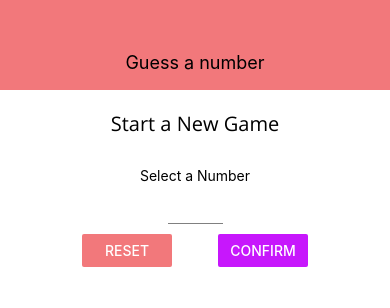
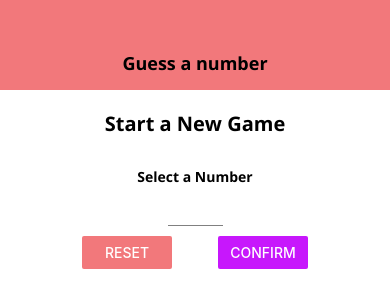
Before and after one commit to kinzlee/Guesser-App, a React Native app: screen / in a window 390 px wide. Shown: the top 308 px of the page. Built offline with nearby package versions, Linux system fonts and the light colour scheme.

Commit message:
added some more styling

```diff
--- a/App.js
+++ b/App.js
@@ -8,11 +8,11 @@ import * as Font from 'expo-font';
 import { AppLoading } from 'expo';
 
 const fetchFonts = () => {
-  Font.loadAsync({
+ return Font.loadAsync({
     'Open-Sans': require('./assets/fonts/OpenSans-Regular.ttf'),
-    'Open-Sans-bold': require('./assets/fonts/OpenSans-Regular.ttf')
-  })
-}
+    'Open-Sans-Bold': require('./assets/fonts/OpenSans-Bold.ttf'),
+  });
+};
 
 
 export default function App() {
@@ -26,7 +26,7 @@ export default function App() {
       <AppLoading
       startAsync={fetchFonts}
       onFinish={() => {setDataLoaded(true)}}
-      onError={() => {console.log(err)}}
+      onError={(err) => {console.log(err)}}
       />
     );
   }
--- /dev/null
+++ b/components/BodyText.js
@@ -0,0 +1,13 @@
+import React from 'react';
+import { Text, StyleSheet } from 'react-native';
+
+const BodyText = (props) => <Text style={styles.body}>{props.children}</Text>
+
+
+const styles = StyleSheet.create({
+    body: {
+        fontFamily: 'Open-Sans-Bold'
+    }
+});
+
+export default BodyText;
--- a/components/Header.js
+++ b/components/Header.js
@@ -1,10 +1,11 @@
 import React from 'react';
 import {View, Text, StyleSheet} from 'react-native';
+import TitleText from '../components/TitleText';
 
 const Header = ({title}) => {
     return (
     <View style={styles.Header}>
-        <Text style={styles.HeaderTitle}>{title}</Text>
+        <TitleText>{title}</TitleText>
     </View>
     );
 }
@@ -19,10 +20,6 @@ const styles = StyleSheet.create({
         alignItems: 'center',
         backgroundColor: '#f2787b'
     },
-    HeaderTitle: {
-        color: 'black',
-        fontSize: 18
-    }
 });
 
 export  default Header;
--- a/components/NumberOutput.js
+++ b/components/NumberOutput.js
@@ -17,7 +17,7 @@ const styles = StyleSheet.create({
         padding: 10,
         justifyContent: 'center',
         alignItems: 'center',
-        borderRadius: 50,
+        borderRadius: 100,
         marginVertical: 10
     },
     number: {
--- /dev/null
+++ b/components/TitleText.js
@@ -0,0 +1,14 @@
+import React from 'react';
+import { Text, StyleSheet } from 'react-native';
+
+const TitleText = (props) => <Text style={{...styles.title, ...props.style}}>{props.children}</Text>
+
+
+const styles = StyleSheet.create({
+    title: {
+        fontFamily: 'Open-Sans-Bold',
+        fontSize:18
+    }
+});
+
+export default TitleText;
--- /dev/null
+++ b/constants/DefaultText.js
@@ -0,0 +1,11 @@
+import {StyleSheet} from 'react-native';
+
+export default StyleSheet.create({
+    bodyText: {
+        fontFamily: 'Open-Sans'
+    },
+    title: {
+        fontFamily: 'Open-Sans-Bold',
+        fontSize: 18
+    }
+});
--- a/screens/GameOverScreen.js
+++ b/screens/GameOverScreen.js
@@ -1,12 +1,17 @@
 import React from 'react';
-import { View, Text, StyleSheet, Button} from 'react-native';
+import { View, Text, StyleSheet, Button, Image} from 'react-native';
+import BodyText from '../components/BodyText';
+import TitleText from '../components/TitleText';
 
 const GameOverScreen = ({roundsDone, selectedNumber, onResartGame}) => {
     return (
         <View style={styles.screen}>
-            <Text>The Game is Over</Text>
-            <Text>Number of rounds: {roundsDone}</Text>
-            <Text>Selected Number: {selectedNumber}</Text>
+            <TitleText>The Game is Over!</TitleText>
+            <View style={styles.imageContainer}>
+            <Image style={styles.image} source={require('../assets/success.png')} resizeMode="contain"/>
+            </View>
+            <BodyText>Number of rounds: {roundsDone}</BodyText>
+            <BodyText>Selected Number: {selectedNumber}</BodyText>
             <Button title="New Game" onPress={onResartGame}/>
 
         </View>
@@ -18,6 +23,19 @@ const styles = StyleSheet.create({
         flex: 1,
         alignItems: 'center',
         justifyContent: 'center'
+    },
+    imageContainer: {
+        width: 300,
+        height: 300,
+        borderRadius: 150,
+        borderWidth: 3.5,
+        borderColor:'blue',
+        overflow: 'hidden',
+        marginVertical: 30
+    },
+    image: {
+        width: '100%',
+        height: '100%'
     }
 });
 
--- a/screens/GameScreen.js
+++ b/screens/GameScreen.js
@@ -2,6 +2,7 @@ import React, {useState, useRef, useEffect} from 'react';
 import {View, Text, StyleSheet, Button, Alert} from 'react-native';
 import Card from '../components/Card';
 import NumberOutput from '../components/NumberOutput';
+import defaultStyle from '../constants/DefaultText'
 
 const randomNumberGenerator = (min, max, except) => {
     min = Math.ceil(min);
@@ -52,7 +53,7 @@ const nextGuessHandler = (direction) => {
 
     return (
         <View style={styles.screen}>
-            <Text>Opponents Guess</Text>
+            <Text style={defaultStyle.title}>Opponents Guess</Text>
             <NumberOutput>{currentGuess}</NumberOutput>
             <Card style={styles.buttonContainer}>
                 <Button title="LOWER" onPress={nextGuessHandler.bind(this, 'lower')} />
--- a/screens/StartGameScreen.js
+++ b/screens/StartGameScreen.js
@@ -4,6 +4,8 @@ import Card from '../components/Card';
 import Colors from '../constants/Colors';
 import Input  from '../components/Input';
 import NumberOutput from '../components/NumberOutput';
+import BodyText from '../components/BodyText';
+import TitleText from '../components/TitleText';
 
 const StartGameScreen = (props) => {
     const [enteredValue, setEnteredValue] = useState('');
@@ -46,9 +48,9 @@ const StartGameScreen = (props) => {
     return (
         <TouchableWithoutFeedback onPress={() => {Keyboard.dismiss()}}>
         <View style={styles.gameScreen}>
-            <Text style={styles.title}>Start a New Game</Text>
+            <TitleText style={styles.title}>Start a New Game</TitleText>
             <Card style={styles.inputContainer}>
-                <Text>Select a Number</Text>
+                <BodyText>Select a Number</BodyText>
                 <Input
                 style={styles.input}
                 blurOnSubmint
@@ -112,6 +114,9 @@ const styles = StyleSheet.create({
     outputContainer: {
         marginTop: 20,
         alignItems: 'center'
+    },
+    text: {
+        fontFamily: 'Open-Sans'
     }
 });
 
```
Also changed, not shown: assets/success.png (added).
